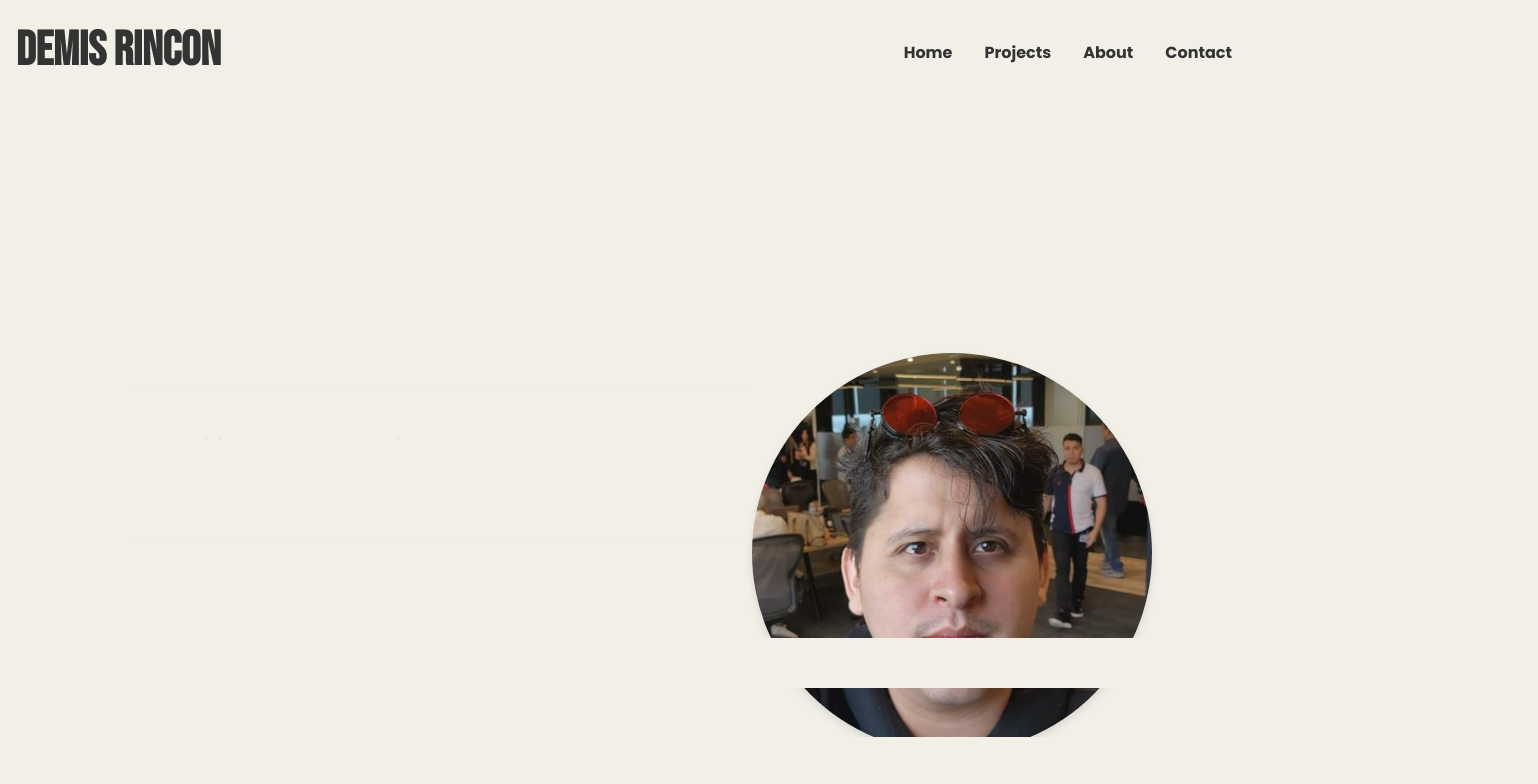
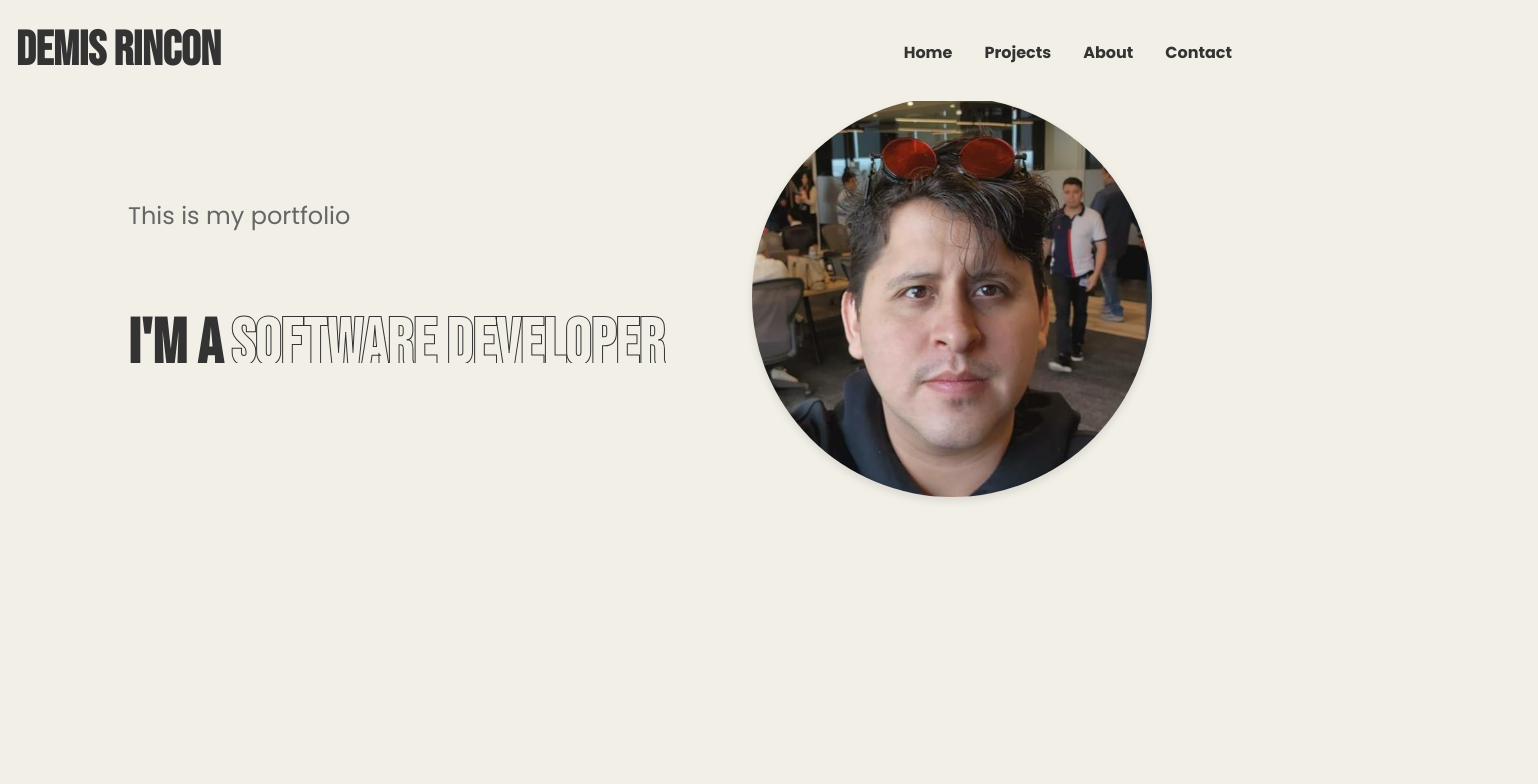
Before and after one commit to DemisRincon/portfolio, a Next.js app: page / in a window 1280 px wide. Shown: the top 784 px of the page, 1538 px wide, since content can reach past the window. Built offline with nearby package versions, Linux system fonts and the light colour scheme.

Commit message:
framer motion transformation

```diff
--- a/app/loading.tsx
+++ b/app/loading.tsx
@@ -1,6 +1,6 @@
 "use client";
 import { FC } from "react";
-import { motion } from "framer-motion";
+import { motion } from "motion/react";
 import styled from "styled-components";
 
 const SpinnerContainer = styled.div`
--- a/app/page.tsx
+++ b/app/page.tsx
@@ -3,7 +3,7 @@ import WrapperFadeIn from "@/components/Motion/WrapperFadeIn";
 import ParallaxWrapper from "@/components/Motion/WrapperParallax";
 import { PageContainer } from "@/components/styled";
 import useIsMobile from "@/library/hooks/useIsMobile";
-import { AnimatePresence, motion } from "framer-motion";
+import { AnimatePresence, motion } from "motion/react";
 import { useEffect, useState } from "react";
 import styled from "styled-components";
 
@@ -11,15 +11,16 @@ const Container = styled.div`
   display: flex;
   align-items: center;
   justify-content: center;
-  flex-direction: column;
-  height: 100vh;
+  flex-direction: column-reverse;
   width: 80%;
   max-width: ${({ theme }) => theme.breakpoints.lg};
   padding: 20px;
+
   @media (min-width: ${({ theme }) => theme.breakpoints.md}) {
     flex-direction: row;
   }
   @media (min-width: ${({ theme }) => theme.breakpoints.lg}) {
+    height: 100vh;
     justify-content: space-between;
   }
   .full-width {
@@ -31,8 +32,8 @@ const TextContainer = styled.div``;
 
 const ProfileImage = styled(motion.img)`
   border-radius: 50%;
-  width: 300px;
-  height: 300px;
+  max-width: 80vw;
+  height: auto;
   box-shadow: 0 4px 8px rgba(0, 0, 0, 0.1);
   @media (min-width: ${({ theme }) => theme.breakpoints.md}) {
     width: 400px;
@@ -46,11 +47,14 @@ const Heading = styled.h1<{ $color?: string }>`
   box-sizing: border-box;
   display: flex;
   justify-content: start;
-  font-size: 2.3rem;
+  font-size: 10vw;
   width: 100%;
   text-align: left;
+  white-space: nowrap;
+  text-overflow: clip;
 
   @media (min-width: ${({ theme }) => theme.breakpoints.md}) {
+    font-size: ${({ theme }) => theme.fontSizes.h1};
     padding-top: 30px;
     &:after {
       content: "";
@@ -89,7 +93,7 @@ const Button = styled.button`
 `;
 
 const Strong = styled(motion.strong)`
-  margin: 0 0 0 1rem;
+  margin: 0 0 0 0.5rem;
 `;
 
 const data = {
@@ -132,7 +136,7 @@ const Home = () => {
     <>
       <PageContainer>
         <Container>
-          <ParallaxWrapper className="full-width" start="50%">
+          <ParallaxWrapper className="full-width" start="30%" end="-70%">
             <WrapperFadeIn className="full-width">
               <TextContainer>
                 <SubHeading>{data.subHeading}</SubHeading>
@@ -153,11 +157,11 @@ const Home = () => {
               </TextContainer>
             </WrapperFadeIn>
           </ParallaxWrapper>
-          <ParallaxWrapper end="50%">
-            <WrapperFadeIn>
+          <WrapperFadeIn>
+            <ParallaxWrapper start="-50%" end="50%">
               <ProfileImage src={data.photo} alt="Profile Photo" />
-            </WrapperFadeIn>
-          </ParallaxWrapper>
+            </ParallaxWrapper>
+          </WrapperFadeIn>
         </Container>
       </PageContainer>
       <PageContainer $bgColor="teal">
--- a/components/MainLayout/FloatingMenu.tsx
+++ b/components/MainLayout/FloatingMenu.tsx
@@ -1,5 +1,5 @@
 "use client";
-import { AnimatePresence, motion, useAnimation } from "framer-motion";
+import { AnimatePresence, motion, useAnimation } from "motion/react";
 import { usePathname } from "next/navigation";
 import { useEffect } from "react";
 import styled from "styled-components";
--- a/components/MainLayout/Menu.tsx
+++ b/components/MainLayout/Menu.tsx
@@ -1,5 +1,5 @@
 "use client";
-import { motion, AnimatePresence } from "framer-motion";
+import { motion, AnimatePresence } from "motion/react";
 import useIsMobile from "@/library/hooks/useIsMobile";
 import { useState, FC } from "react";
 import { FaBars } from "react-icons/fa";
--- a/components/Motion/WrapperFadeIn.tsx
+++ b/components/Motion/WrapperFadeIn.tsx
@@ -1,6 +1,6 @@
 import { useEffect, FC, ReactNode } from "react";
 import { useInView } from "react-intersection-observer";
-import { motion, useAnimation } from "framer-motion";
+import { motion, useAnimation } from "motion/react";
 import useIsMobile from "@/library/hooks/useIsMobile";
 import styled from "styled-components";
 
--- a/components/Motion/WrapperParallax.tsx
+++ b/components/Motion/WrapperParallax.tsx
@@ -1,4 +1,4 @@
-import { useScroll, motion, useTransform } from "framer-motion";
+import { useScroll, motion, useTransform } from "motion/react";
 import { useRef, ReactNode, FC } from "react";
 
 interface ParallaxWrapperProps {
@@ -19,7 +19,7 @@ const ParallaxWrapper: FC<ParallaxWrapperProps> = ({
     target: ref,
     offset: ["start end", "end start"],
   });
-  const translateY = useTransform(scrollYProgress, [0, 1], [start, end]);
+  const translateY = useTransform(scrollYProgress, [0, "300%"], [0, -100]);
 
   return (
     <motion.div className={className} ref={ref} style={{ translateY }}>
--- a/library/styles/defaultTheme.ts
+++ b/library/styles/defaultTheme.ts
@@ -27,6 +27,15 @@ const fonts = {
   body: poppins.style.fontFamily,
 };
 
+const fontSizes = {
+  h1: "4rem",
+  h2: "3rem",
+  h3: "2rem",
+  h4: "1.5rem",
+  h5: "1.25rem",
+  h6: "1rem",
+  body: "1rem",
+};
 const breakpoints = {
   sm: "640px",
   md: "768px",
@@ -38,6 +47,7 @@ const defaultTheme = {
   colors,
   fonts,
   breakpoints,
+  fontSizes,
 };
 
 export default defaultTheme;
--- a/package.json
+++ b/package.json
@@ -10,6 +10,7 @@
   },
   "dependencies": {
     "framer-motion": "^12.0.3",
+    "motion": "^12.0.5",
     "next": "15.1.6",
     "react": "^19.0.0",
     "react-dom": "^19.0.0",
```
Also changed, not shown: library/hooks/useParallax.tsx (added, +7 -0 lines), 1 other file (tests, documents, lock files or other folders).
